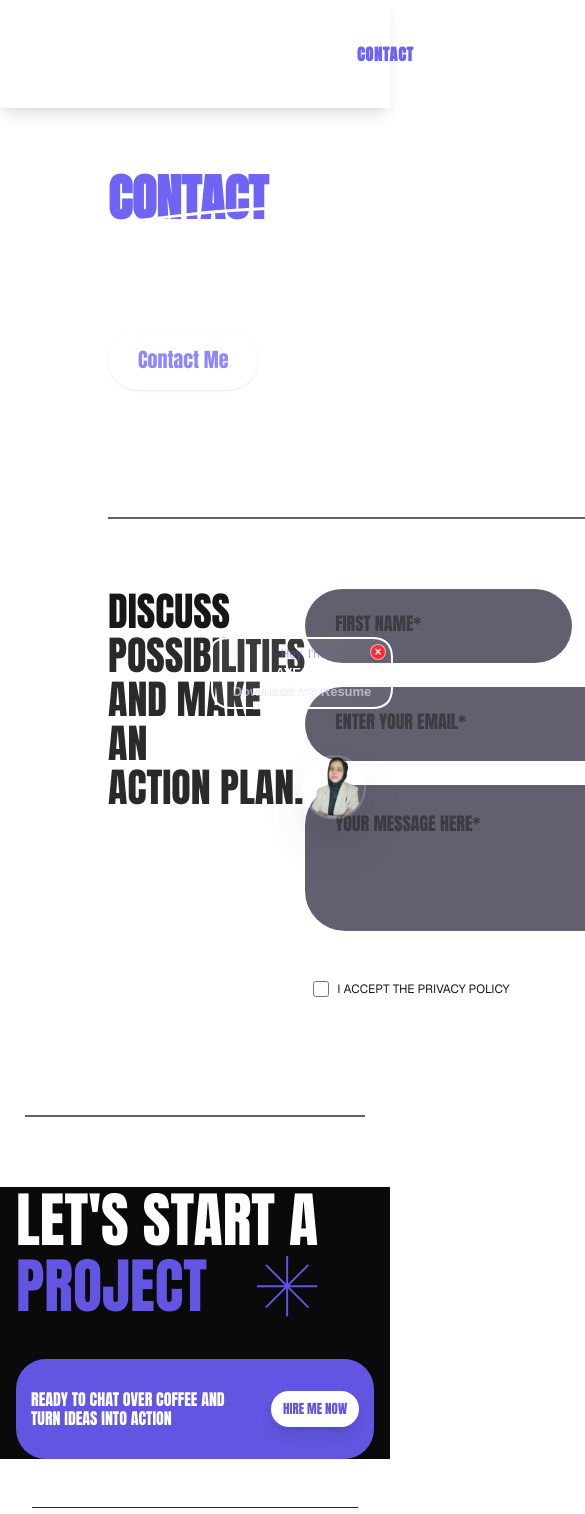
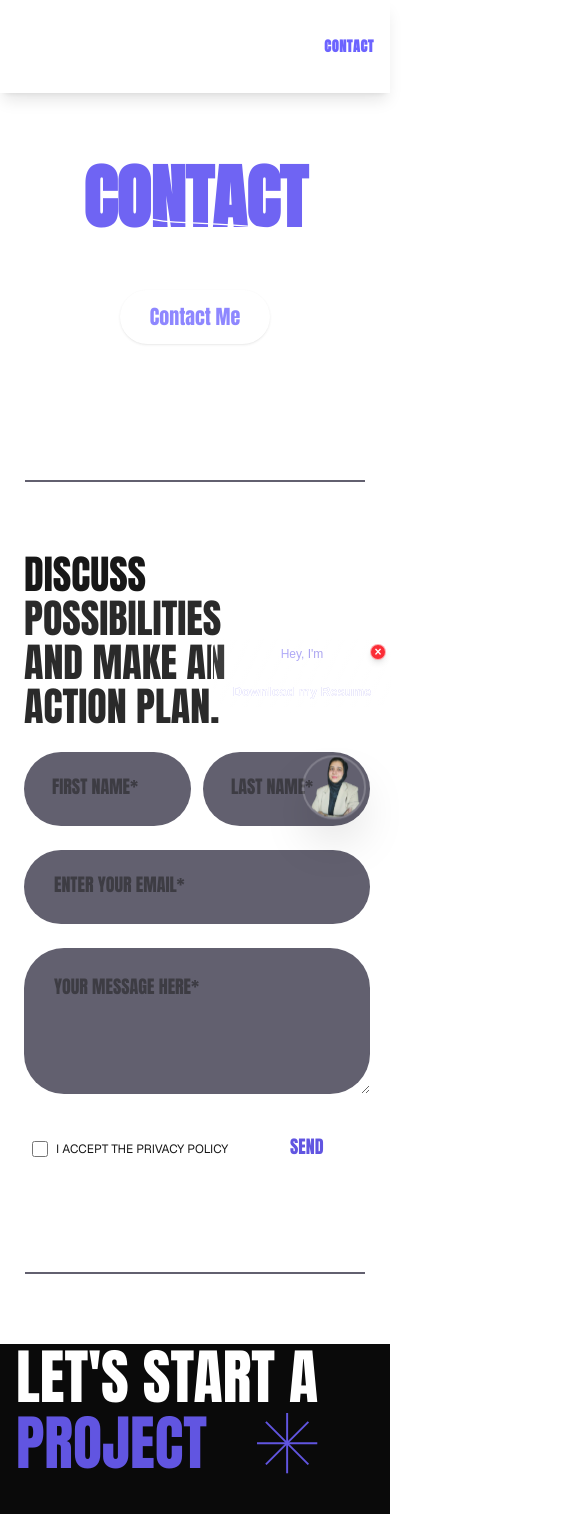
Before and after one commit to aslamayesha/Ayesha-sPortfolio, a Next.js app: page /contact in a window 390 px wide. Shown: the top 1514 px of the page, 585 px wide, since content can reach past the window. Built offline with nearby package versions, Linux system fonts and the light colour scheme.

Commit message:
mobile-responsive

```diff
--- a/src/components/layout/Header.tsx
+++ b/src/components/layout/Header.tsx
@@ -38,10 +38,10 @@ export default function Header() {
     <header className="sticky top-0 z-50 w-full py-6 backdrop-blur-md shadow-lg">
       <div className="container mx-auto md:px-8 px-4 flex items-center justify-between">
         <Link href="/">
-        <div className="text-white text-[40px] font-medium font-anton tracking-widest">AYESHA</div>
+        <div className="text-white md:text-[40px] text-[30px] font-medium font-anton tracking-widest">AYESHA</div>
         </Link>
         <nav>
-          <ul className="flex md:space-x-8 space-x-4 text-white text-[16px] uppercase tracking-wider font-medium font-anton">
+          <ul className="flex md:space-x-8 space-x-4 text-white md:text-[16px] text-[14px] uppercase tracking-wider font-medium font-anton">
             {/* <li>
               <a
                 href="#contact"
--- a/src/components/pageSections/SectionContact.tsx
+++ b/src/components/pageSections/SectionContact.tsx
@@ -1,9 +1,9 @@
 export default function SectionContact() {
   return (
-    <div className="ml-27 mt-[70px]">
-      <div className="flex justify-between mr-27">
+    <div className="md:ml-27 ml-6 mt-[70px]  ">
+      <div className="flex flex-col md:flex-row  justify-between md:mr-27 mr-5">
         <h2
-          className="text-whit w-xl text-[40px] sm:text-[50px] xl:text-[80px] leading-[1.1] uppercase font-medium mb-6 animate-fade-in animate-delay-3 hover-glow"
+          className="text-whit md:w-xl w-full text-[40px] sm:text-[50px] xl:text-[80px] leading-[1.1] uppercase font-medium mb-6 animate-fade-in animate-delay-3 hover-glow"
           style={{ fontFamily: "Anton, sans-serif" }}
         >
           DISCUSS
@@ -17,17 +17,17 @@ export default function SectionContact() {
           <span className="animate-pulse-slow">ACTION PLAN.</span>
         </h2>
 
-        <div>
-          <div className="flex gap-4">
+        <div className="w-full md:w-lg ">
+          <div className="flex  w-full gap-3">
             <input
               type="text"
               placeholder="FIRST NAME*"
-              className="bg-[#62606F] py-[25px] px-[30px] rounded-[64px] placeholder:font-[Anton] placeholder:text-[18px]"
+              className="bg-[#62606F] w-1/2 py-[25px] px-[28px] rounded-[64px] placeholder:font-[Anton] placeholder:text-[18px]"
             />
             <input
               type="text"
               placeholder="LAST NAME*"
-              className="bg-[#62606F] py-[25px] px-[30px] rounded-[64px] placeholder:font-[Anton] placeholder:text-[18px] "
+              className="bg-[#62606F] w-1/2 py-[25px] px-[28px] rounded-[64px] placeholder:font-[Anton] placeholder:text-[18px] "
             />
           </div>
           <input
@@ -46,7 +46,7 @@ export default function SectionContact() {
                 I ACCEPT THE PRIVACY POLICY
               </p>
             </div>
-            <button className="bg-white text-[#6155E1] font-[Anton] text-[18px] py-[15px] px-[30px] cursor-pointer hover:bg-gray-300 transition-colors animate-scale-in animate-delay-3 hover-lift rounded-[64px] mt-5 mr-4">SEND</button>
+            <button className="bg-white text-[#6155E1] font-[Anton] text-[18px] md:py-[15px] py-3 px-[30px] cursor-pointer hover:bg-gray-300 transition-colors animate-scale-in animate-delay-3 hover-lift rounded-[64px] mt-5 mr-4">SEND</button>
           </div>
         </div>
       </div>
--- a/src/components/pageSections/SectionServices.tsx
+++ b/src/components/pageSections/SectionServices.tsx
@@ -1,9 +1,9 @@
 export default function SectionServices() {
   return (
     <div>
-       <div className="flex flex-col ml-27 animate-slide-in-left ">
+       <div className="flex flex-col md:ml-27 ml-6 mt-10 md:mt-0 animate-slide-in-left ">
           <h2
-            className="text-white w-3xl text-[40px] sm:text-[50px] xl:text-[80px] leading-[1.1] uppercase font-medium mb-6 animate-fade-in animate-delay-3 hover-glow"
+            className="text-white md:w-3xl w-full text-[30px] sm:text-[50px] xl:text-[80px] leading-[1.1] uppercase font-medium mb-6 animate-fade-in animate-delay-3 hover-glow"
             style={{ fontFamily: 'Anton, sans-serif' }}
           >
             maximizing Your <br />
@@ -12,10 +12,10 @@ export default function SectionServices() {
           </h2>
         </div>
 
-        <div className="mt-[80px] w-2xl  text-white font-[Anton] text-[30px] sm:text-[35px] xl:text-[40px] uppercase font-medium  animate-fade-in animate-delay-2 hover-scale ml-27">
-        <p className="flex justify-between pr-40 mb-7"><span className="">01</span> <span className="">web development</span></p>
-        <p className="flex justify-between pr-40 mb-7"><span className="">02</span> <span className="w-[281px]">app design</span></p>
-        <p className="flex justify-between pr-40 "><span className="">03</span> <span className=" w-[281px]">brand identity</span></p>
+        <div className="md:mt-[80px] mt-[50px] md:w-2xl w-ful text-white font-[Anton] text-[30px] sm:text-[35px] xl:text-[40px] uppercase font-medium  animate-fade-in animate-delay-2 hover-scale md:ml-27 ml-6">
+        <p className="flex md:gap-40 gap-15 mb-7"><span className="">01</span> <span className="md:w-1/2 w-ful">web development</span></p>
+        <p className="flex md:gap-39 gap-15 mb-7"><span className="">02</span> <span className="w-1/2 ">app design</span></p>
+        <p className="flex md:gap-39 gap-15 "><span className="">03</span> <span className=" w-1/2">brand identity</span></p>
         </div>
     </div>
   );
--- a/src/components/sections/FirstSection.tsx
+++ b/src/components/sections/FirstSection.tsx
@@ -1,11 +1,11 @@
 export default function FirstSection({ title, description }: { title: string; description: string }) {
   return (
     <div>
-      <div className="flex justify-between pr-3">
-        <div className="ml-27 mt-13 w-xl  ">
-          <div className="relative text-left flex flex-col items-start ">
+      <div className="flex justify-between md:pr-3 pr-0">
+        <div className="mx-auto md:ml-27 mt-13 w-full md:w-xl ">
+          <div className="relative text-left flex flex-col md:items-start items-center ">
             <h1
-              className="relative text-[50px] sm:text-[80px] lg:text-[100px] xl:text-[144px] text-center text-[#6f64f3] font-bold uppercase  animate-fade-in"
+              className="relative text-[70px] sm:text-[80px] lg:text-[100px] xl:text-[144px] text-center text-[#6f64f3] font-bold uppercase  animate-fade-in"
               style={{ fontFamily: "Anton, sans-serif" }}
             >
               {title}
@@ -16,7 +16,7 @@ export default function FirstSection({ title, description }: { title: string; de
               viewBox="0 0 636 50"
               fill="none"
               xmlns="http://www.w3.org/2000/svg"
-              className="absolute -bottom-[-10px] left-2 animate-slide-in-left animate-delay-1 "
+              className="absolute md:-bottom-[-10px] -bottom-[5px] md:left-2 left-14 animate-slide-in-left animate-delay-1 w-3/4 md:w-[636px]"
             >
               <path
                 d="M233.479 30.403C291.107 33.8693 349.161 32.0738 406.867 32.0738C470.245 32.0738 533.013 34.3912 596.035 41.7271C600.495 42.2462 604.955 42.7687 609.401 43.3979C612.299 43.8079 619.129 42.7654 617.941 45.4399C616.05 49.6933 578.476 47.1079 577.1 47.1107C462.468 47.3418 347.833 47.1107 233.2 47.1107C156.491 47.1107 79.6135 48.5857 2.91331 47.1107C-1.61834 47.0235 11.9543 46.4398 16.4651 45.9968C45.3761 43.1573 74.0893 38.8033 103.066 36.5292C235.907 26.1037 370.635 32.0738 503.772 32.0738C545.077 32.0738 668.992 32.0738 627.687 32.0738C511.569 32.0738 395.45 32.0738 279.332 32.0738C239.574 32.0738 199.816 32.0738 160.058 32.0738C137.936 32.0738 204.302 32.0738 226.425 32.0738C353.279 32.0738 733.842 32.0738 606.988 32.0738C543.13 32.0738 479.791 21.8901 416.242 16.6656C363.997 12.3704 311.821 10.0952 259.469 7.9405C242.145 7.22747 226.786 5.71054 210.088 2"
@@ -26,26 +26,26 @@ export default function FirstSection({ title, description }: { title: string; de
               />
             </svg>
           </div>
-          <div className="flex flex-col gap-28 w-3xl">
-          <div className="flex  h-[90px] items-center justify-between mt-20 w-[600px]">
-            <button className="bg-white cursor-pointer text-[#6c63ff]  font-bold py-[15px] px-[30px] rounded-full shadow hover:bg-[#6c63ff] hover:text-white transition-all duration-300 text-base animate-scale-in animate-delay-2 hover-lift hover-glow animate-pulse-slow group relative overflow-hidden">
+          <div className="flex flex-col md:gap-28 gap-10 w-full md:w-3xl">
+          <div className="flex flex-col mx-auto md:ml-0 md:flex-row md:h-[90px] h-[150px] items-center justify-between md:mt-20 mt-10 w-full md:w-[600px]">
+            <button className="bg-white cursor-pointer text-[#6c63ff]  font-bold md:py-[15px] py-3 px-[30px] rounded-full shadow hover:bg-[#6c63ff] hover:text-white transition-all duration-300 text-base animate-scale-in animate-delay-2 hover-lift hover-glow animate-pulse-slow group relative overflow-hidden">
               <span className="relative z-10 font-[Anton] text-[20px] font-medium group-hover:scale-110 transition-transform duration-300">
                 Contact Me
               </span>
               <div className="absolute inset-0 bg-gradient-to-r from-[#6f64f3] to-[#6155E1] opacity-0 group-hover:opacity-100 transition-opacity duration-300 rounded-full"></div>
             </button>
 
-            <p className="text-white text-[17px] w-[356px] font-sans font-light">
+            <p className="text-white text-center md:text-left text-[17px] w-[356px] font-sans font-light">
               {description}
             </p>
           </div>
 
-          <div className=" border border-[#62606F]"/>
+          <div className=" border border-[#62606F] mx-auto w-[87%] md:w-full"/>
           </div>
         </div>
 
         <div
-        className="leading-[1] uppercase mb-3 px-4 md:px-10 lg:px-23 flex items-end  md:opacity-70 lg:opacity-70 sm:opacity-10 md:text-[288px] text-[165px] md:font-medium font-light whitespace-nowrap text-transparent [-webkit-text-stroke:1px_#ffffff]"
+        className="hidden md:block leading-[1] uppercase mb-3 px-4 md:px-10 lg:px-23 flex items-end  md:opacity-70 lg:opacity-70 sm:opacity-10 md:text-[288px] text-[165px] md:font-medium font-light whitespace-nowrap text-transparent [-webkit-text-stroke:1px_#ffffff]"
         style={{ fontFamily: "Anton, sans-serif" }}
       >
         {title === "projects" ? (
--- a/src/components/sections/ProjectsSection.tsx
+++ b/src/components/sections/ProjectsSection.tsx
@@ -118,7 +118,7 @@ export default function ProjectsSection({ showTitle = true }: Heading) {
     <section  className="bg-[#0a0a0a] w-full h-full flex items-center md:mt-0 ">
       <div className="container mx-auto px-4 md:px-8 lg:px-8 mt-[70px]">
         {showTitle && (
-          <h2 className="text-white font-anton text-[clamp(2rem,6vw,4rem)] leading-tight uppercase font-extrabold mb-6 animate-fade-in hover-glow"
+          <h2 className="text-white font-anton text-[50px] md:text-[80px] leading-tight uppercase font-extrabold mb-6 animate-fade-in hover-glow"
           style={{ fontFamily: 'Anton, sans-serif' }}
           >
             <span className="animate-pulse-slow">Featured</span> Projects
```
Also changed, not shown: src/components/pageSections/SectionAbout.tsx (+5 -5 lines), src/components/sections/ServicesSection.tsx (+15 -15 lines).
